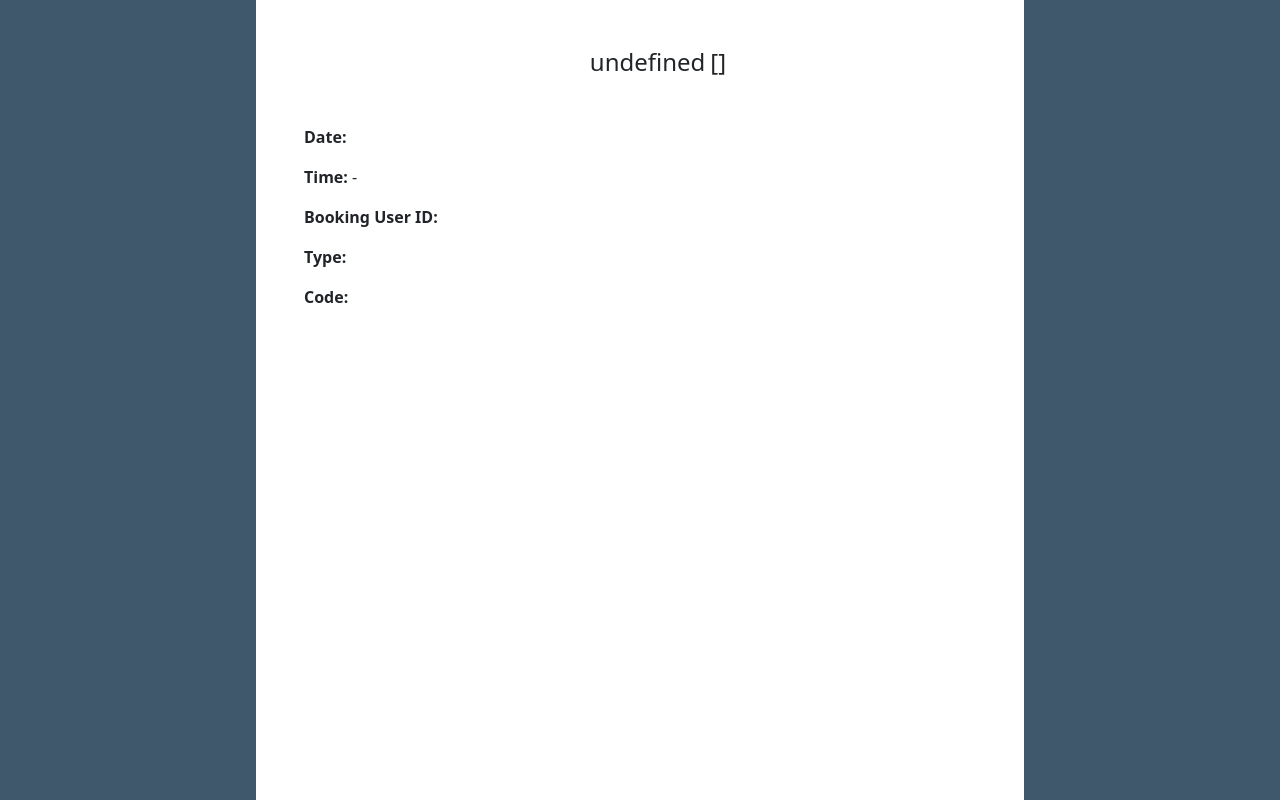
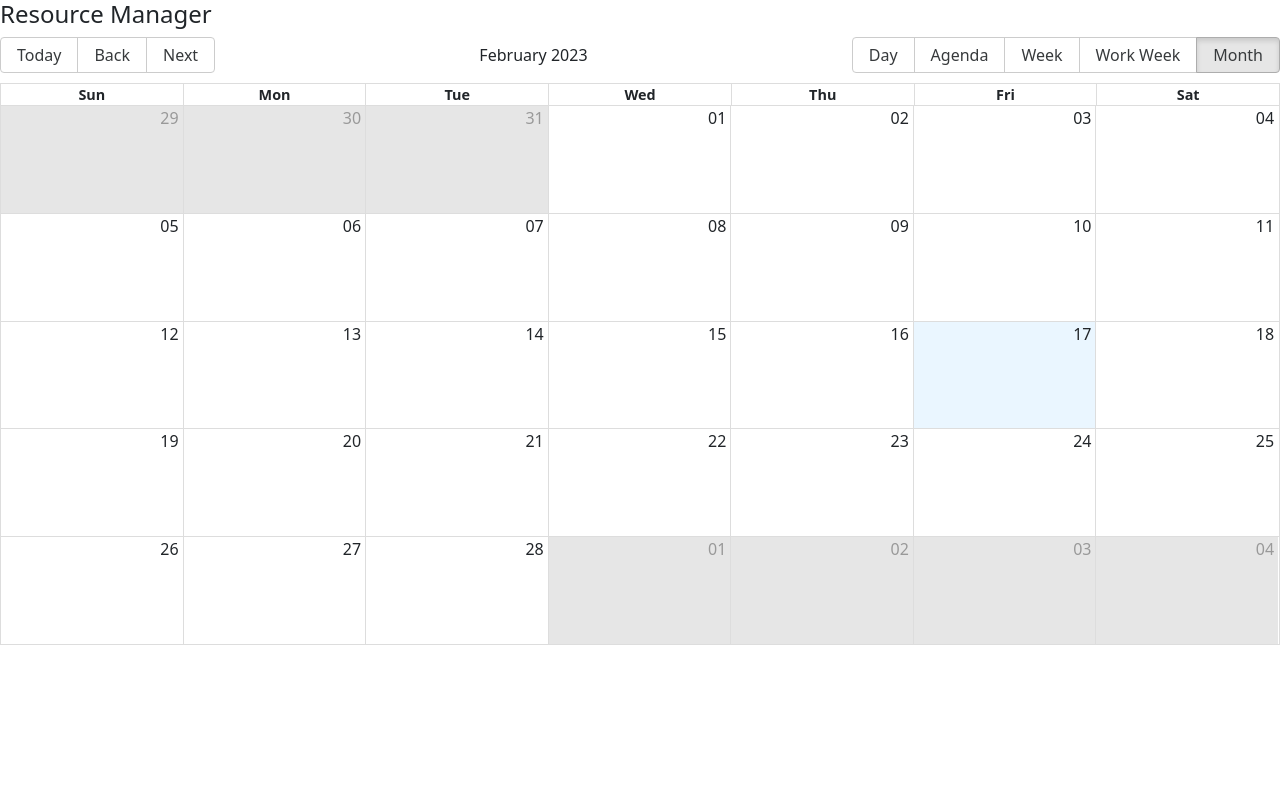
Before and after one commit to lekpeng/resource-manager, a React (Vite) app: page /basic in a window 1280 px wide. Built offline with nearby package versions, Linux system fonts and the light colour scheme; no server answers.

Commit message:
style: minor changes

```diff
--- a/src/App.tsx
+++ b/src/App.tsx
@@ -1,10 +1,12 @@
 import Home from "./pages/Home";
 import BookingDetails from "./pages/BookingDetails";
+import Basic from "./pages/Basic";
 import { useState } from "react";
 import { Route, Routes } from "react-router-dom";
 import { BookingsContext } from "./contexts/BookingsContext";
 import { Event } from "react-big-calendar";
 import "bootstrap/dist/css/bootstrap.min.css";
+import { Container } from "react-bootstrap";
 
 function App() {
   const [bookings, setBookings] = useState<Event[]>([]);
@@ -12,10 +14,13 @@ function App() {
   return (
     <div className="App">
       <BookingsContext.Provider value={{ bookings, setBookings }}>
-        <Routes>
-          <Route path="/" element={<Home />} />
-          <Route path="/:uuid" element={<BookingDetails />} />
-        </Routes>
+        <Container fluid className="w-100 p-0">
+          <Routes>
+            <Route path="/" element={<Home />} />
+            <Route path="/basic" element={<Basic />} />
+            <Route path="/:uuid" element={<BookingDetails />} />
+          </Routes>
+        </Container>
       </BookingsContext.Provider>
     </div>
   );
--- a/src/components/select.module.css
+++ b/src/components/select.module.css
@@ -1,6 +1,6 @@
 .container {
   position: relative;
-  width: 24em;
+  width: 22em;
   min-height: 1.5em;
   border: 0.05em solid #777;
   display: flex;
--- /dev/null
+++ b/src/pages/Basic.tsx
@@ -0,0 +1,31 @@
+import { Calendar as BigCalendar, dateFnsLocalizer } from "react-big-calendar";
+import { format, parse, startOfWeek, getDay } from "date-fns";
+import enUS from "date-fns/locale/en-US";
+
+function Basic() {
+  return (
+    <>
+      <h4>Resource Manager</h4>
+      <BigCalendar
+        defaultView="month"
+        views={["day", "agenda", "week", "work_week", "month"]}
+        events={[]}
+        localizer={localizer}
+        style={{ height: "calc(100vh - 12em)" }}
+      />
+    </>
+  );
+}
+
+const locales = {
+  "en-US": enUS,
+};
+const localizer = dateFnsLocalizer({
+  format,
+  parse,
+  startOfWeek,
+  getDay,
+  locales,
+});
+
+export default Basic;
--- a/src/pages/BookingDetails.tsx
+++ b/src/pages/BookingDetails.tsx
@@ -22,8 +22,8 @@ function BookingDetails() {
   const { user_uuid, code, type, status } = bookingDetails?.resource || {};
 
   return (
-    <Container fluid style={{ height: "100vh", backgroundColor: "#3F586C" }}>
-      <Container style={{ height: "100vh", paddingLeft: "3em", paddingTop: "3em", maxWidth: "768px", backgroundColor: "white" }}>
+    <Container fluid style={{ backgroundColor: "#3F586C" }}>
+      <Container className="p-3" style={{ height: "100vh", maxWidth: "576px", backgroundColor: "white" }}>
         <h4 className="d-flex justify-content-center mb-5">
           {`${title}`} <span className={`${styles["status"]} ${styles[`${lowercase(status)}`]}`}>[{status}]</span>
         </h4>
--- a/src/pages/Home.tsx
+++ b/src/pages/Home.tsx
@@ -8,7 +8,7 @@ import enUS from "date-fns/locale/en-US";
 import { Calendar as BigCalendar, dateFnsLocalizer, Event, ToolbarProps, View, NavigateAction } from "react-big-calendar";
 import { Calendar, Detail } from "react-calendar";
 import "react-calendar/dist/Calendar.css";
-import { Col, Row, Modal } from "react-bootstrap";
+import { Col, Row, Modal, Container } from "react-bootstrap";
 import "react-big-calendar/lib/css/react-big-calendar.css";
 import styles from "./home.module.css";
 
@@ -89,11 +89,11 @@ function Home() {
     const handleClose = () => setShowCalendar(false);
     const handleShow = () => setShowCalendar(true);
 
-    const navigateButtonOptions: NavigateAction[] = ["TODAY", "PREV", "NEXT"];
+    const navigateButtonOptions: NavigateAction[] = ["PREV", "TODAY", "NEXT"];
     const viewButtonOptions: View[] = ["month", "week", "day", "agenda"];
 
     return (
-      <Row className="rbc-toolbar">
+      <Row className="rbc-toolbar d-flex flex-wrap">
         <Col className="rbc-btn-group">
           {navigateButtonOptions.map((option) => (
             <button
@@ -192,7 +192,7 @@ function Home() {
   };
 
   return (
-    <>
+    <Container>
       <Row className="mt-3" style={{ height: "10em" }}>
         <Col>
           <Filter setFilteredBookings={setFilteredBookings} />
@@ -209,7 +209,7 @@ function Home() {
         eventPropGetter={eventPropGetter}
         slotGroupPropGetter={slotGroupPropGetter}
         localizer={localizer}
-        style={{ height: "calc(100vh - 12em)" }}
+        style={{ minHeight: "calc(100vh - 12em)", width: "100%" }}
         components={{
           toolbar: CustomToolbar,
         }}
@@ -217,7 +217,7 @@ function Home() {
         onView={handleView}
         onSelectEvent={handleSelectEvent}
       />
-    </>
+    </Container>
   );
 }
 
```
